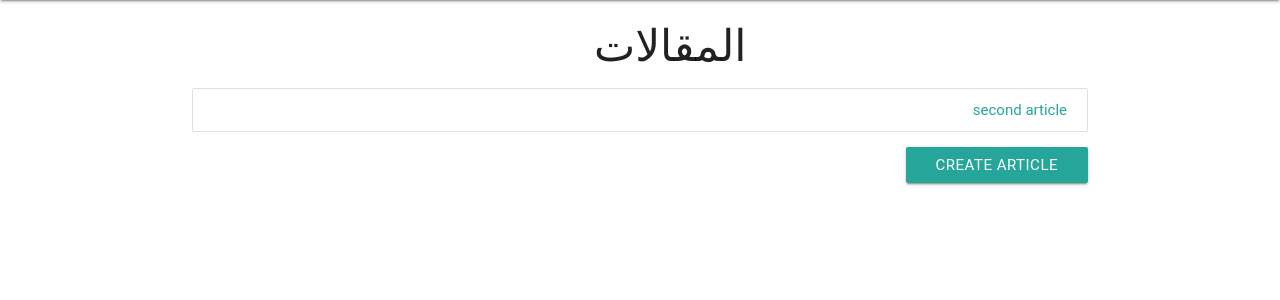
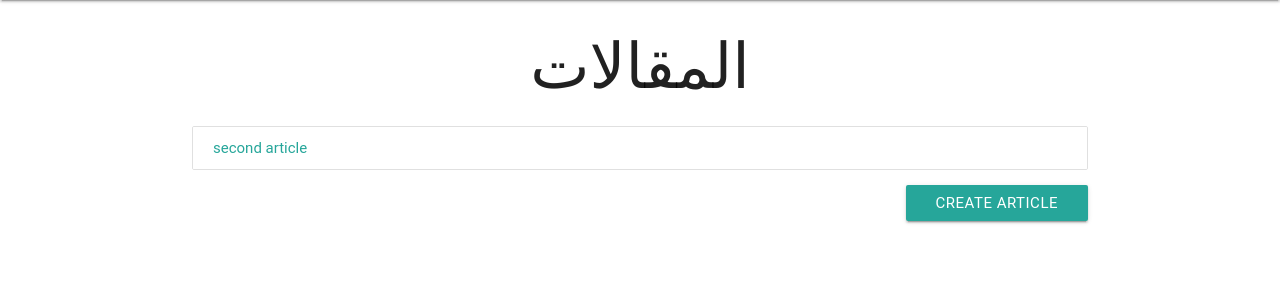
Before and after one commit to SadalKhalid/WikiMed, a Django app: a page that uses Wiki/templates/Wiki/translating_page.html in a window 1280 px wide. Shown: the part 64-364 px from the top of the page. Run offline with Django 3.2, Linux system fonts and the light colour scheme; a user stored in the database is signed in; data comes from the database, SQL or seed files in the repository; some libraries are stand-ins or nearby versions; some web fonts are replaced.

Commit message:
various changes

```diff
--- a/Wiki/templates/Wiki/translating_page.html
+++ b/Wiki/templates/Wiki/translating_page.html
@@ -4,10 +4,10 @@
 
 
 {% block container %}
-  <h3 class="title"> المقالات</h3>
+  <h1 class="title"> المقالات</h1>
   <div class="collection">
     {% for article in object_list %}
-        <a class="collection-item" href="{% url 'article-detail' article.id %}">{{article.en_name}}</a>
+        <a class="collection-item" href="{% url 'article-detail' article.id %}" dir="ltr">{{article.en_name}}</a>
     {% endfor %}
   </div>
      {% if user.is_superuser %}
```
